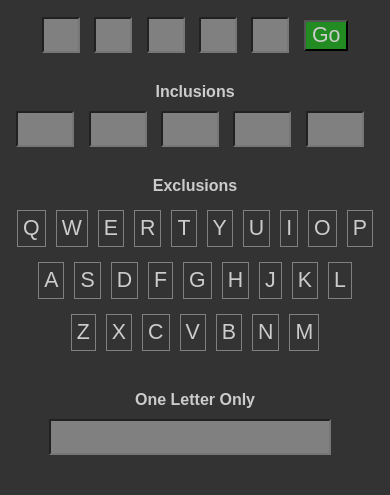
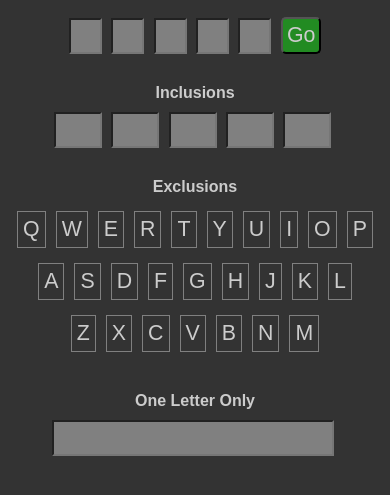
Before and after one commit to remmons/5lw, a plain HTML site: page index.html in a window 390 px wide. Shown: the part 51-546 px from the top of the page. Drawn offline with Linux system fonts and the light colour scheme.

Commit message:
Adjust sizes for mobile

```diff
--- a/index.html
+++ b/index.html
@@ -38,24 +38,27 @@
             height: 30px;
             font-size: 16pt;
             text-align: center;
-            margin-right: 10px;
+            margin-right: 5px;
             background-color: gray;
             color: black;
             white-space: nowrap;
         }
 
         .wordle input[type="text"] {
-        	width: 30px;
+        	width: 25px;
         }
 
         .inclusions input[type="text"]{
-        	width: 50px;
+        	width: 40px;
         }
 
         button {
             font-size: 16pt;
+
+            border-radius: 5px;
             background-color: forestgreen;
             color: #ccc;
+            padding: 4px;
         }
 
         .keyboard {
```
